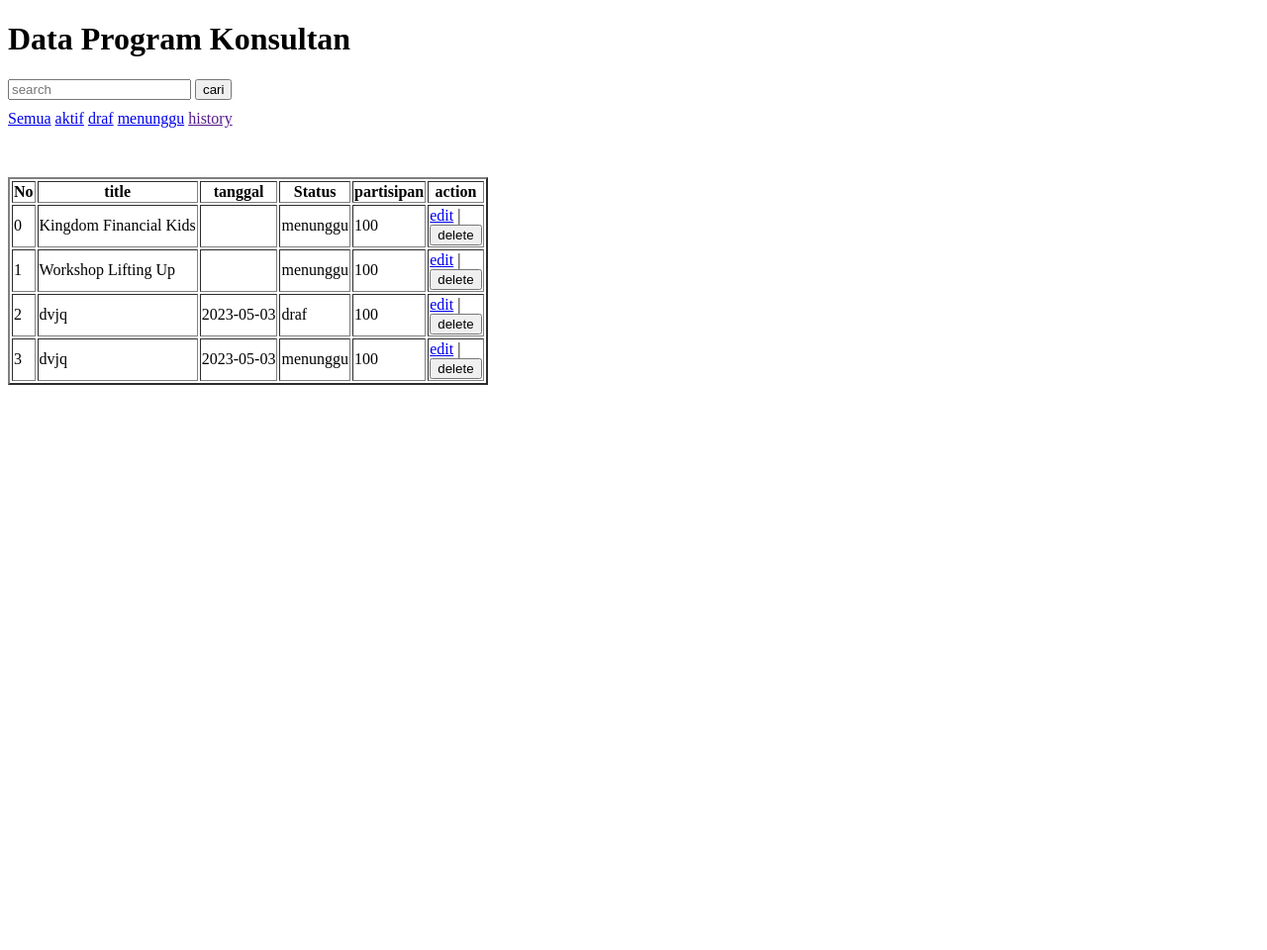
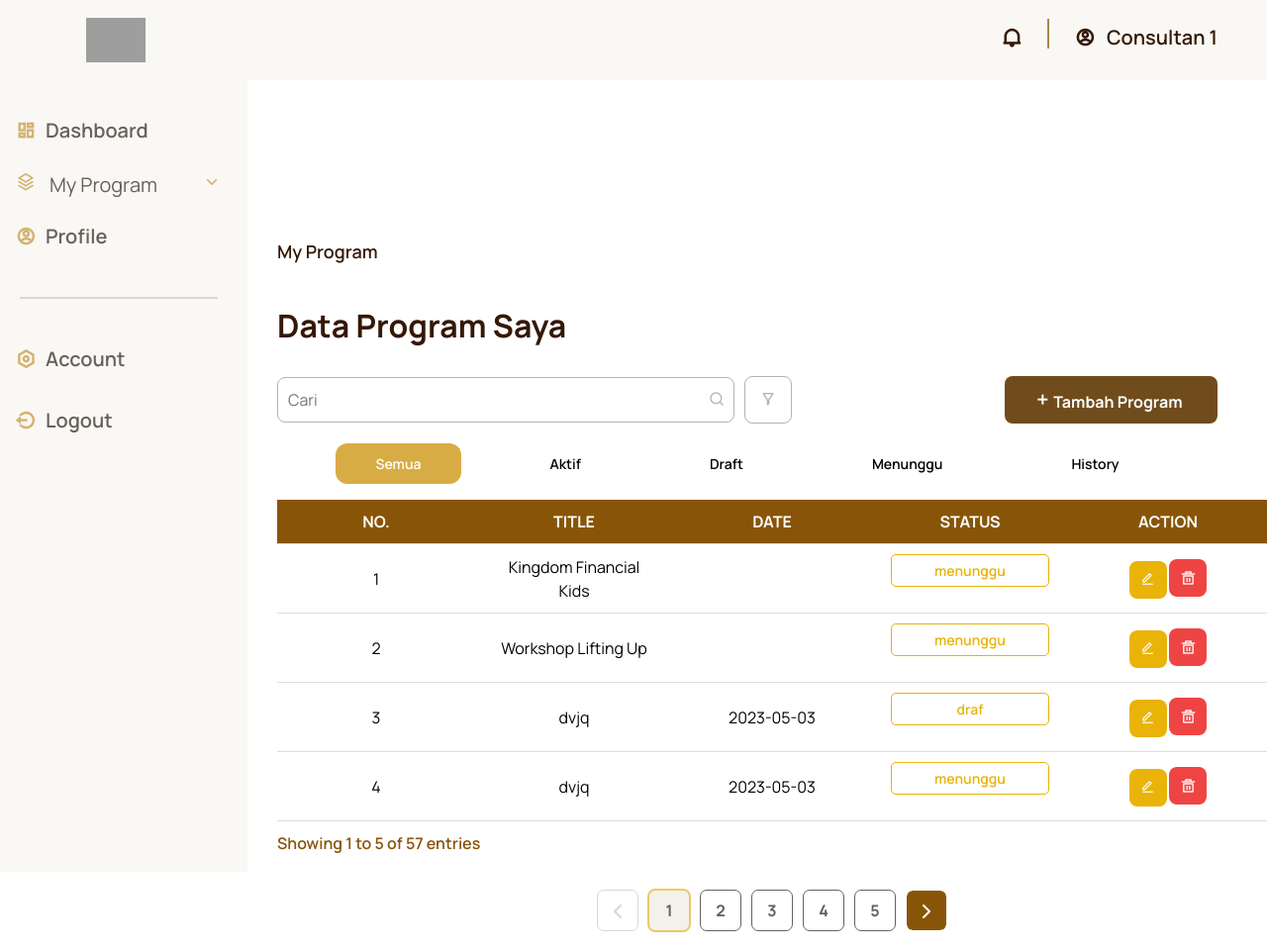
Before and after one commit to khoiruuuls/kbc-build-with-CI3, a CodeIgniter app: page /kbc-build/seminar/index in a window 1280 px wide. Shown: the whole page at 99% size. Before the commit the page ends 389 px from the top, so only its background shows below. Run offline with CodeIgniter, Linux system fonts and the light colour scheme; data comes from the database, SQL or seed files in the repository; data that the repository does not hold is empty; grey boxes are pictures that could not be loaded.

Commit message:
edit page index seminar dan tambah beberapa file

```diff
--- /dev/null
+++ b/application/views/_partials/navbar_consultant.php
@@ -0,0 +1,31 @@
+<!-- Navbar -->
+<section id="navbar-section">
+        <div class="container-nav-consultant">
+            <div class="navbar">
+                <div class="nav-logo">
+                    <a href="" class="nav-logo">
+                        <img id="logo" src="https://kbc.or.id/img/general/KBC-Logo_1594107681.png" class="logo"
+                            alt="" />
+                    </a>
+                </div>
+                <div class="account">
+                    <a href="#"><i class="ri-notification-2-line"></i></a>
+                    <div class="line"></div>
+                    <a href="#"><i class="ri-account-circle-line"></i></a>
+                    <p>Consultan 1</p>
+                </div>
+                <!-- <div id="login">
+                    <a href="login.html">
+                        <button class="log-secondary-button">
+                            Masuk
+                        </button>
+                    </a>
+                    <a href="sign-up.html">
+                        <button class="log-primary-button">
+                            Registrasi
+                        </button>
+                    </a>
+                </div> -->
+            </div>
+        </div>
+    </section>
--- /dev/null
+++ b/application/views/_partials/sidebar_consultant.php
@@ -0,0 +1,21 @@
+<section id="sidebar-section">
+    <div class="container-side-consultant">
+        <!-- Sidebar -->
+        <div class="sidebar">
+            <a href="#"><i class="ri-dashboard-line"></i> Dashboard</a>
+            <button class="dropdown-btn"><i class="ri-stack-line"></i> My Program
+                <i class="ri-arrow-down-s-line"></i>
+            </button>
+            <div class="submenu">
+                <a href="#">My Program</a>
+                <a href="#">Mentoring</a>
+                <a href="#">Konsultasi</a>
+                <a href="#">Seminar</a>
+            </div>
+            <a href="#"><i class="ri-account-circle-line"></i> Profile</a>
+            <div class="garis"></div>
+            <a href="#"><i class="ri-settings-line"></i> Account</a>
+            <a href="#"><i class="ri-logout-circle-line"></i> Logout</a>
+        </div>
+    </div>
+</section>
--- a/application/views/main/seminar/index.php
+++ b/application/views/main/seminar/index.php
@@ -1,21 +1,139 @@
 <!DOCTYPE html>
 <html lang="en">
+
 <head>
-    <meta charset="UTF-8">
-    <meta http-equiv="X-UA-Compatible" content="IE=edge">
-    <meta name="viewport" content="width=device-width, initial-scale=1.0">
-    <title>Document</title>
+    <?php $this->load->view("_partials/head.php") ?>
+
+    <!-- Custom CSS -->
+    <link rel="stylesheet" href="<?php echo ('assets/css/_partials/consultant.css'); ?>">
+
 </head>
+
 <body>
-    <h1>Data Program Konsultan</h1>
-    <form style="margin-bottom:10px;" action="<?= base_url().'seminar/index'?>" method="GET">
+    <!-- Fadli -->
+
+    <?php $this->load->view("_partials/navbar_consultant.php") ?>
+    <?php $this->load->view("_partials/sidebar_consultant.php") ?>
+
+    <section id="main-section">
+        <!-- Content Utama -->
+        <div class="main">
+            <div class="header-main">
+                <p>My Program</p>
+            </div>
+            <div class="header-main-title">
+                <h3>Data Program Saya</h3>
+            </div>
+            <div class="search-add-program-main">
+                <div id="search-program-main">
+                    <form action="#" method="get" class="search-form">
+                        <div class="search-container">
+                            <input type="text" name="search" placeholder="Cari" />
+                            <button type="submit"><i class="ri-search-line"></i></button>
+                        </div>
+                    </form>
+                    <div class="filter-container">
+                        <div class="dropdown">
+                            <button class="dropbtn">
+                                <i class="ri-filter-2-line"></i>
+                            </button>
+                            <div class="dropdown-content">
+                                <a href="#">All</a>
+                                <a href="#">Program 1</a>
+                                <a href="#">Program 2</a>
+                                <a href="#">Program 3</a>
+                            </div>
+                        </div>
+                    </div>
+                </div>
+                <div id="add-program-main">
+                    <a href="" type="submit" class=""><i class="ri-add-line"></i>
+                        Tambah Program
+                    </a>
+                </div>
+            </div>
+            <div class="kategori-main">
+                <ul>
+                    <li class="active-main">Semua</li>
+                    <li>Aktif</li>
+                    <li>Draft</li>
+                    <li>Menunggu</li>
+                    <li>History</li>
+                </ul>
+            </div>
+            <div class="table-main">
+                <table>
+                    <thead>
+                        <tr>
+                            <th>NO.</th>
+                            <th>TITLE</th>
+                            <th>DATE</th>
+                            <th>STATUS</th>
+                            <th>ACTION</th>
+                        </tr>
+                    </thead>
+                    <tbody>
+                        <?php $i = 1; ?>
+                        <?php foreach ($seminar as $item) : ?>
+                            <tr>
+                                <td><?= $i++ ?></td>
+                                <td><?= $item->name ?></td>
+                                <td><?= $item->date_start ?></td>
+                                <td>
+                                    <p class="menunggu"><?= $item->status ?></p>
+                                </td>
+                                <td>
+                                    <div id="button-table">
+                                        <a href="<?= base_url() . 'seminar/detail/' . $item->id ?>">
+                                            <button><i class="ri-edit-line"></i> </button>
+                                        </a>
+                                        <!-- <Form action="<?= base_url() . 'seminar/hapus' ?>" method="POST">
+                                            <input type="hidden" name="id" value="<?= $item->id ?>">
+                                            <input type="hidden" name="file" value="<?= $item->photo ?>">
+                                            <button type="submit" name="hapus">delete</button>
+                                        </Form> -->
+                                        <button><i class="ri-delete-bin-5-line"></i></button>
+                                    </div>
+                                </td>
+                            </tr>
+                        <?php endforeach; ?>
+                    </tbody>
+                </table>
+            </div>
+            <div class="show-main-content">
+                <p>Showing 1 to 5 of 57 entries</p>
+                <section id="pagination">
+                    <div class="container">
+                        <button class="button prevNext" id="prev" disabled>
+                            <i class="bi bi-chevron-left"></i>
+                        </button>
+                        <div class="links">
+                            <a href="#" class="link active">1</a>
+                            <a href="#" class="link">2</a>
+                            <a href="#" class="link">3</a>
+                            <a href="#" class="link">4</a>
+                            <a href="#" class="link">5</a>
+                        </div>
+                        <button class="button prevNext" id="next">
+                            <i class="bi bi-chevron-right"></i>
+                        </button>
+                    </div>
+                </section>
+            </div>
+        </div>
+    </section>
+
+    <!-- Sadam -->
+
+    <!-- <h1>Data Program Konsultan</h1>
+    <form style="margin-bottom:10px;" action="<?= base_url() . 'seminar/index' ?>" method="GET">
         <input type="text" name="search" placeholder="search">
-        <button type="submit" >cari</button>
+        <button type="submit">cari</button>
     </form>
-    <a href="<?= base_url().'seminar/index' ?>">Semua</a>
-    <a href="<?= base_url().'seminar/index?opsi=aktif' ?>">aktif</a>
-    <a href="<?= base_url().'seminar/index?opsi=draf' ?>">draf</a>
-    <a href="<?= base_url().'seminar/index?opsi=menunggu' ?>">menunggu</a>
+    <a href="<?= base_url() . 'seminar/index' ?>">Semua</a>
+    <a href="<?= base_url() . 'seminar/index?opsi=aktif' ?>">aktif</a>
+    <a href="<?= base_url() . 'seminar/index?opsi=draf' ?>">draf</a>
+    <a href="<?= base_url() . 'seminar/index?opsi=menunggu' ?>">menunggu</a>
     <a href="">history</a>
 
     <table border="2" style="margin-top: 50px;">
@@ -28,22 +146,26 @@
             <th>action</th>
         </tr>
         <?php $i = 0; ?>
-        <?php foreach($seminar as $item) : ?>
+        <?php foreach ($seminar as $item) : ?>
             <tr>
                 <td><?= $i++ ?></td>
                 <td><?= $item->name ?></td>
                 <td><?= $item->date_start ?></td>
                 <td><?= $item->status ?></td>
                 <td>100</td>
-                <td> <a href="<?= base_url().'seminar/detail/'.$item->id ?>">edit</a> |
-                    <Form action="<?= base_url().'seminar/hapus' ?>" method="POST">
+                <td> <a href="<?= base_url() . 'seminar/detail/' . $item->id ?>">edit</a> |
+                    <Form action="<?= base_url() . 'seminar/hapus' ?>" method="POST">
                         <input type="hidden" name="id" value="<?= $item->id ?>">
                         <input type="hidden" name="file" value="<?= $item->photo ?>">
                         <button type="submit" name="hapus">delete</button>
                     </Form>
                 </td>
             </tr>
-        <?php endforeach ; ?>
-    </table>
+        <?php endforeach; ?>
+    </table> -->
+
+    <script src="https://cdn.jsdelivr.net/npm/bootstrap@5.0.2/dist/js/bootstrap.bundle.min.js"></script>
+    <script src="./assets/js/consultant.js"></script>
 </body>
+
 </html>
--- /dev/null
+++ b/assets/css/_partials/consultant.css
@@ -0,0 +1,471 @@
+/*=============== NAVBAR ===============*/
+#navbar-section {
+    position: sticky;
+    top: 0;
+    z-index: 999;
+    overflow: hidden;
+    background: var(--gray-color-1);
+}
+
+#navbar-section .navbar a {
+    text-align: center;
+    padding: 10px 12px;
+    text-decoration: none;
+}
+
+#navbar-section .account {
+    display: flex;
+    margin-right: 50px;
+}
+
+#navbar-section .account a,
+#navbar-section .account p {
+    font-family: var(--body-font);
+    font-weight: var(--font-medium);
+    font-size: 20px;
+    line-height: var(--line-height2);
+    /* identical to box height, or 24px */
+
+
+    /* Primary/09 */
+
+    color: var(--primary-color-9);
+}
+
+#navbar-section .account p {
+    margin-top: 10px;
+}
+
+.line {
+    width: 30px;
+    height: 0px;
+    margin-top: 20px;
+
+    border: 1px solid var(--primary-color-4);
+    transform: rotate(90deg);
+}
+
+.nav-logo {
+    display: inline-flex;
+    text-align: center;
+}
+
+.nav-logo img {
+    margin-left: 75px;
+    width: 60px;
+    height: 100%;
+}
+
+/*=============== SIDEBAR ===============*/
+#sidebar-section {
+    position: sticky;
+    top: 0;
+    z-index: 998;
+    height: 100vh;
+    width: 250px;
+    background: var(--gray-color-1);
+    overflow-x: hidden;
+    padding-top: 20px;
+}
+
+#sidebar-section .sidebar i {
+    color: var(--primary-color-3);
+    margin-right: 10px;
+}
+
+#sidebar-section .sidebar a {
+    display: flex;
+    padding: 16px;
+    text-decoration: none;
+    font-family: var(--body-font);
+    font-weight: var(--font-medium);
+    font-size: 20px;
+    line-height: var(--line-height2);
+    color: var(--gray-color-5);
+}
+
+#sidebar-section .sidebar a:hover {
+    color: var(--primary-color-3);
+}
+
+.garis {
+    margin-top: 30px;
+    margin-left: 20px;
+    margin-bottom: 30px;
+    width: 200px;
+    height: 0px;
+
+    /* Gray/03 */
+
+    border: 1px solid var(--gray-color-3);
+
+}
+
+/*=============== Main ===============*/
+#main-section {
+    margin-top: -640px;
+    margin-left: 200px;
+    padding-left: 80px;
+}
+
+#main-section .header-main {
+    position: sticky;
+}
+
+.header-main p {
+    font-family: var(--body-font);
+    font-weight: var(--font-medium);
+    font-size: 18px;
+    line-height: var(--line-height2);
+    color: var(--primary-color-9);
+}
+
+.header-main-title h3 {
+    font-family: var(--body-font);
+    font-weight: var(--font-semi-bold);
+    font-size: 32px;
+    line-height: var(--line-height1);
+    color: var(--primary-color-9);
+    margin-top: 37px;
+}
+
+#route {
+    display: inline-flex;
+    column-gap: 10px;
+}
+
+#route P,
+#route i {
+    font-family: var(--body-font);
+    font-weight: var(--font-medium);
+    font-size: 16px;
+    line-height: var(--line-height2);
+    /* identical to box height, or 24px */
+
+
+    /* Primary/09 */
+
+    color: var(--primary-color-9);
+}
+
+#route span {
+    font-family: var(--body-font);
+    font-weight: var(--font-medium);
+    font-size: 16px;
+    line-height: var(--line-height2);
+    color: var(--secondary-color-5);
+
+}
+
+.search-form {
+    display: flex;
+    margin-top: 20px;
+}
+
+.search-container {
+    position: relative;
+}
+
+input[type="text"] {
+    width: 462px;
+    padding: 10px 40px 10px 10px;
+    border: 1px solid var(--gray-color-4);
+    border-radius: 8px;
+    font-family: var(--body-font);
+    font-weight: var(--font-regular);
+    font-size: 16px;
+    line-height: var(--line-height2);
+    color: var(--gray-color-4);
+}
+
+button[type="submit"] {
+    position: absolute;
+    right: 0;
+    top: 0;
+    background-color: transparent;
+    border: none;
+    padding: 10px;
+    cursor: pointer;
+    color: var(--gray-color-4);
+}
+
+.fa-search {
+    color: var(--gray-color-4);
+}
+
+.dropdown {
+    position: relative;
+    display: inline-block;
+    margin-top: 19px;
+}
+
+.dropbtn {
+    padding: 10px 15px 10px 15px;
+    border: 1px solid var(--gray-color-4);
+    color: var(--gray-color-4);
+    background-color: transparent;
+    border-radius: 8px;
+    cursor: pointer;
+}
+
+.dropdown-content {
+    background: var(--primary-color-3);
+    display: none;
+    position: absolute;
+    min-width: 160px;
+    box-shadow: 0px 8px 16px 0px rgba(0, 0, 0, 0.2);
+    z-index: 1;
+}
+
+.dropdown-content a {
+    padding: 12px 16px;
+    text-decoration: none;
+    display: block;
+}
+
+.dropdown-content a:hover {
+    background-color: var(--primary-color-4);
+}
+
+.dropdown:hover .dropdown-content {
+    display: block;
+}
+
+.dropdown:hover .dropbtn {
+    background-color: var(--primary-color-4);
+}
+
+#search-program-main {
+    display: flex;
+    gap: 10px;
+}
+
+#add-program-main {
+    margin-right: 50px;
+    margin-top: 19px;
+    align-items: center;
+    padding: 12px 30px;
+    gap: 12px;
+
+    width: 215px;
+    height: 48px;
+
+    /* Primary/05 */
+
+    background: var(--primary-color-5);
+    border-radius: 8px;
+
+}
+
+#add-program-main a {
+    font-family: var(--card-font);
+    font-weight: var(--font-semi-bold);
+    font-size: 16px;
+    line-height: var(--line-height2);
+    color: var(--white-color);
+
+}
+
+.search-add-program-main {
+    display: flex;
+    justify-content: space-between;
+}
+
+.kategori-main {
+    padding-top: 20px;
+    display: flex;
+    justify-content: center;
+}
+
+.kategori-main ul {
+    padding: 0;
+    list-style: none;
+    display: flex;
+}
+
+.kategori-main li {
+    padding: 10px 40px;
+    font-weight: 600;
+    margin-right: 50px;
+    border-radius: 12px;
+}
+
+.kategori-main li:hover {
+    color: var(--white-color);
+    background-color: var(--secondary-color-4);
+    cursor: pointer;
+}
+
+.kategori-main .active-main {
+    color: var(--white-color);
+    background-color: var(--secondary-color-4);
+    border: none;
+}
+
+table {
+    width: 100%;
+    border-collapse: collapse;
+    table-layout: fixed;
+    min-width: 1000px;
+}
+
+thead th {
+    font-family: var(--body-font);
+    font-weight: var(--font-semi-bold);
+    font-size: 16px;
+    line-height: var(--line-height2);
+    padding: 10px;
+    color: var(--white-color);
+    position: sticky;
+    top: 0;
+    background-color: var(--secondary-color-7);
+}
+
+th,
+td {
+    border-bottom: 1px solid #dddddd;
+    padding: 10px 20px;
+    text-align: center;
+}
+
+td button {
+    outline: none;
+    border: none;
+    border-radius: 8px;
+    cursor: pointer;
+    padding: 7px;
+    width: 38px;
+    height: 38px;
+    gap: 10px;
+}
+
+td #button-table button:nth-child(1) {
+    color: var(--white-color);
+    background: #EAB308;
+}
+
+td #button-table button:nth-child(2) {
+    color: var(--white-color);
+    background: #EF4444;
+}
+
+td button:nth-child(1) {
+    color: var(--white-color);
+    background: #3B82F6;
+}
+
+td button:nth-child(2) {
+    color: var(--white-color);
+    background: #EAB308;
+}
+
+td button:nth-child(3) {
+    color: var(--white-color);
+    background: #EF4444;
+}
+
+td .menunggu {
+    box-sizing: border-box;
+
+    /* Auto layout */
+
+    padding: 5px 23px;
+    gap: 10px;
+
+    /* Neutral/01 */
+
+    color: #EAB308;
+    background: var(--white-color);
+    border: 1px solid #EAB308;
+    border-radius: 5px;
+}
+
+td .draf {
+    box-sizing: border-box;
+
+    /* Auto layout */
+
+    padding: 5px 23px;
+    gap: 10px;
+
+    /* Neutral/01 */
+
+    color: #3B82F6;
+    background: var(--white-color);
+    border: 1px solid #3B82F6;
+    border-radius: 5px;
+}
+
+td .active-table {
+    box-sizing: border-box;
+
+    /* Auto layout */
+
+    padding: 5px 37px;
+    gap: 10px;
+
+    /* Neutral/01 */
+
+    color: #22C55E;
+    background: var(--white-color);
+    /* System/Success/06 */
+
+    border: 1px solid #22C55E;
+    border-radius: 5px;
+}
+
+td .part {
+    font-family: var(--body-font);
+    font-weight: var(--font-medium);
+    font-size: 16px;
+    line-height: var(--line-height2);
+    color: #3B82F6;
+}
+
+.show-main-content p {
+    margin-top: 10px;
+    font-family: var(--body-font);
+    font-weight: var(--font-medium);
+    font-size: 16px;
+    line-height: var(--line-height2);
+    /* identical to box height, or 24px */
+
+
+    /* Secondary/07 */
+
+    color: var(--secondary-color-7);
+}
+
+/*=============== SUBMENU ===============*/
+.submenu {
+    padding-left: 20px;
+    display: none;
+}
+
+.submenu a {
+    font-size: 16px;
+}
+
+.dropdown-btn {
+    padding: 6px 8px 6px 16px;
+    text-decoration: none;
+    font-size: 20px;
+    color: var(--gray-color-5);
+    display: block;
+    border: none;
+    background: none;
+    width: 100%;
+    text-align: left;
+    cursor: pointer;
+    outline: none;
+}
+
+.ri-arrow-down-s-line {
+    float: right;
+    padding-right: 8px;
+}
+
+.active {
+    background-color: var(--primary-color-4);
+    color: white;
+}
--- /dev/null
+++ b/assets/js/consultant.js
@@ -0,0 +1,15 @@
+// JavaScript untuk dropdown sub menu
+var dropdown = document.getElementsByClassName("dropdown-btn");
+var i;
+
+for (i = 0; i < dropdown.length; i++) {
+    dropdown[i].addEventListener("click", function () {
+        this.classList.toggle("active");
+        var submenu = this.nextElementSibling;
+        if (submenu.style.display === "block") {
+            submenu.style.display = "none";
+        } else {
+            submenu.style.display = "block";
+        }
+    });
+}
```
Also changed, not shown: assets/css/_partials/sidebar_consultant.css (deleted).
